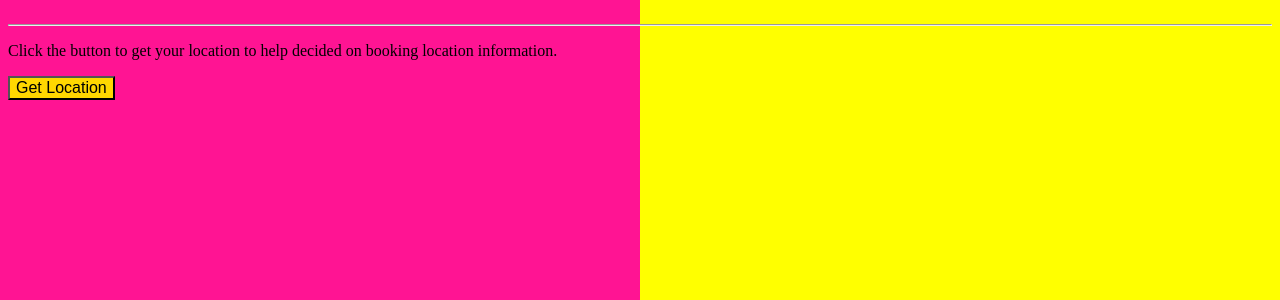
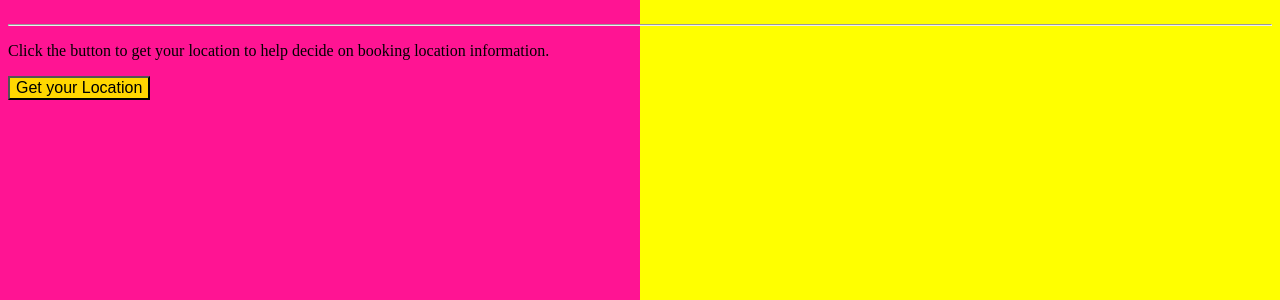
Before and after one commit to oisinegan/WebDevProject, a Symfony app: template templates/default/getLocation.html.twig in a window 1280 px wide. Shown: the part 51-351 px from the top of the page. Run offline with Twig, Linux system fonts and the light colour scheme; the template is opened without the code that fills it, so the values that code supplies are empty; some libraries are stand-ins or nearby versions.

Commit message:
Small Grammar fix on Get location Page
The variable myLatLng was changed to LatitudeLongitude. Grammar fix on decided to decide

```diff
--- a/templates/default/getLocation.html.twig
+++ b/templates/default/getLocation.html.twig
@@ -18,13 +18,13 @@
 
         function showMap(position) {
 
-            var myLatLng = {lat: position.coords.latitude, lng: position.coords.longitude}; // specify the latitude and longitude
+            var LatitudeLongitude = {lat: position.coords.latitude, lng: position.coords.longitude}; // specify the latitude and longitude
             var map = new google.maps.Map(document.getElementById('map'), {
                 zoom: 4,
-                center: myLatLng
+                center: LatitudeLongitude
             });
             var marker = new google.maps.Marker({
-                position: myLatLng,
+                position: LatitudeLongitude,
                 map: map,
                 title: 'Coordinates'
             });
@@ -33,9 +33,9 @@
 
 
 
-<p>Click the button to get your location to help decided on booking location information.</p>
+<p>Click the button to get your location to help decide on booking location information.</p>
 
-<button onclick="getLocation()">Get Location</button>
+<button onclick="getLocation()">Get your Location</button>
 
 <p id="demo"></p>
 
```
